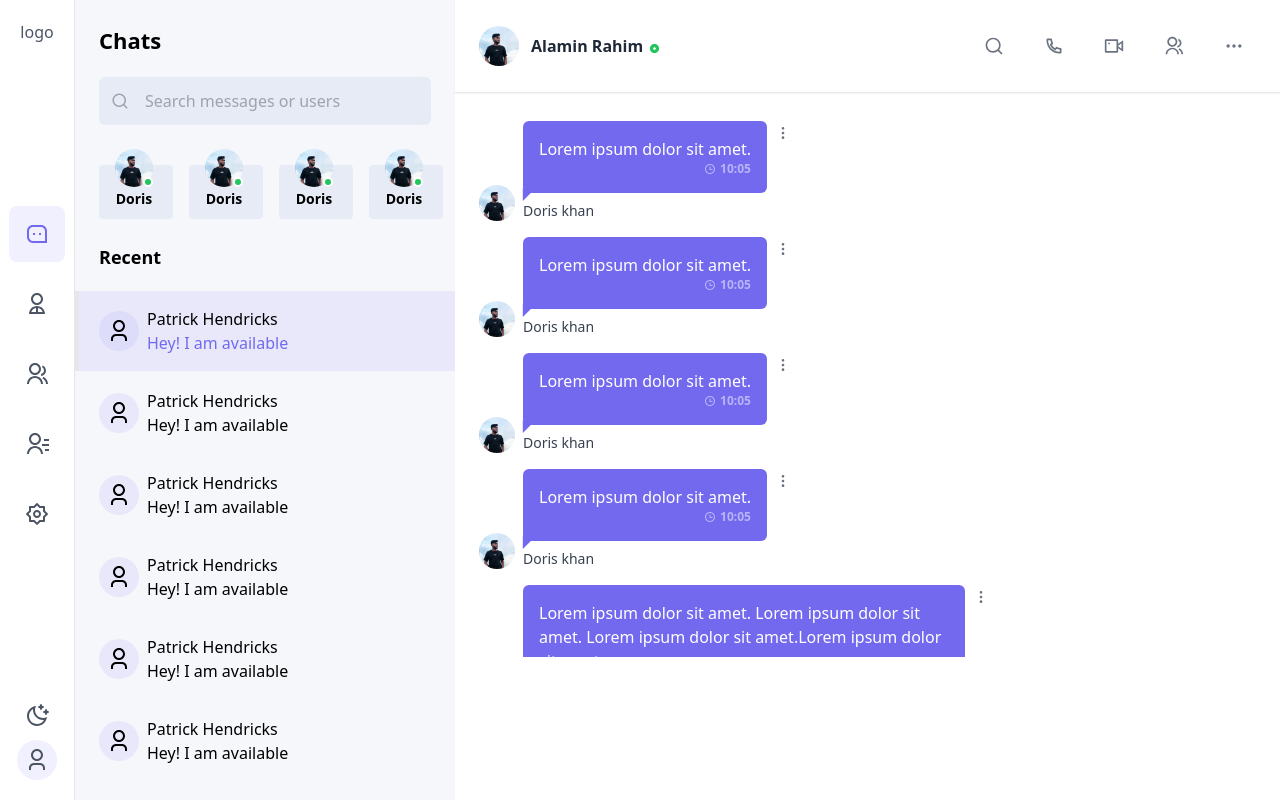
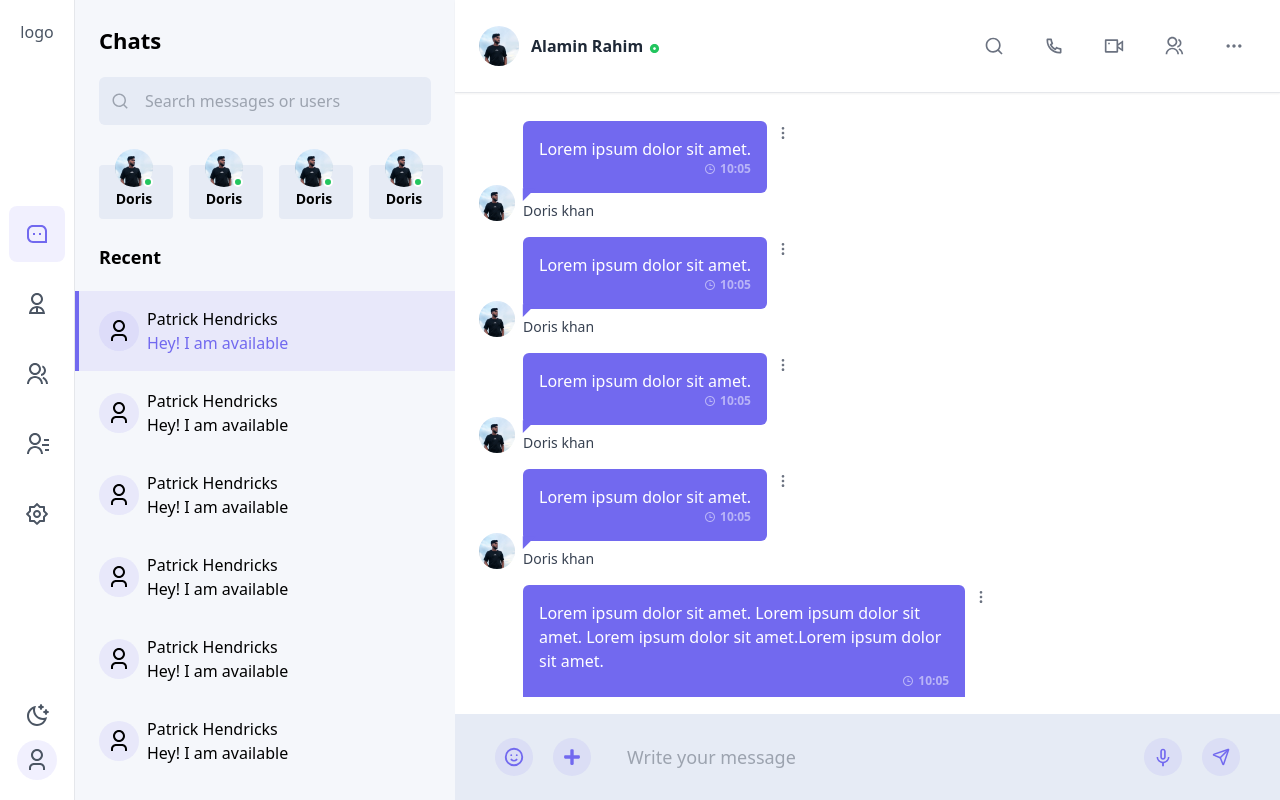
Before and after one commit to StellarWeb-Innovators/Connector, a React (Vite) app: page /chat/1 in a window 1280 px wide. Built offline with nearby package versions, Linux system fonts and the light colour scheme; no server answers.

Commit message:
made the send message component

```diff
--- a/src/pages/home/common/barContents/CommonAccordion.jsx
+++ b/src/pages/home/common/barContents/CommonAccordion.jsx
@@ -1,3 +1,4 @@
+/* eslint-disable react/prop-types */
 import { useEffect, useState } from "react";
 import { IoIosArrowUp } from "react-icons/io";
 import { RiUser2Line } from "react-icons/ri";
--- a/src/pages/home/common/barContents/MyChats.jsx
+++ b/src/pages/home/common/barContents/MyChats.jsx
@@ -6,7 +6,7 @@ import ActiveContact from "./ActiveContact";
 const MyChats = () => {
     const chatId = useParams()?.chatId;
     const id = parseInt(chatId);
-    const activeColor = "#7269EF";
+    // const activeColor = "#7269EF";
 
     const myChats = [
         {
@@ -68,7 +68,7 @@ const MyChats = () => {
                         to={`/chat/${chat?._id}`}
                         key={index}>
                         <div
-                            className={`${chat?._id === id ? `bg-[#7269ef1a]  border-[${activeColor}]` : "border-[#F5F7FB]"} border-l-4 transition-all duration-200 px-5 py-4 cursor-pointer`}
+                            className={`${chat?._id === id ? `bg-[#7269ef1a]  border-[#7269EF]` : "border-[#F5F7FB]"} hover:bg-[#7269ef1a] border-l-4 transition-all duration-200 px-5 py-4 cursor-pointer`}
                         >
                             <div className="flex gap-2 items-center">
                                 {/* image */}
--- a/src/pages/home/common/chatBox/ChatBox.jsx
+++ b/src/pages/home/common/chatBox/ChatBox.jsx
@@ -1,14 +1,18 @@
 import { useParams } from "react-router-dom";
 import InboxHeader from "./InboxHeader";
 import Messages from "./Messages";
+import SendMessage from "./SendMessage";
 
 const ChatBox = () => {
     const chatId = useParams()?.chatId;
     return (
-        <div className="w-full h-screen ">
+        <div className="w-full h-screen relative">
             <InboxHeader />
-            <div className="max-h-[70vh]">
+            <div className="">
                 <Messages />
+            </div>
+            <div className="absolute bottom-0 left-0 w-full">
+                <SendMessage />
             </div>
         </div>
     );
--- a/src/pages/home/common/chatBox/Messages.jsx
+++ b/src/pages/home/common/chatBox/Messages.jsx
@@ -46,7 +46,7 @@ const Messages = () => {
     ]
     return (
         <div className="flex flex-col justify-end gap-y-4  py-1">
-            <div className="h-[70vh] space-y-4 overflow-hidden overflow-y-auto no-scrollbar px-6 pt-6">
+            <div className="h-[75vh]  space-y-4 overflow-hidden overflow-y-auto no-scrollbar px-6 pt-6">
                 {
                     allMessages?.map((message, index) => <Message
                         key={index}
--- /dev/null
+++ b/src/pages/home/common/chatBox/SendMessage.jsx
@@ -0,0 +1,34 @@
+import { FaPlus } from "react-icons/fa";
+import { HiOutlineEmojiHappy } from "react-icons/hi";
+import { LuSend } from "react-icons/lu";
+import { MdOutlineKeyboardVoice } from "react-icons/md";
+
+const SendMessage = () => {
+    return (
+        <div className="w-full px-10 py-6 bg-[#E6EBF5] flex gap-5">
+            {/* emoji btn */}
+            <button className="p-2 rounded-full bg-[#7269ef1a] text-[#7269EF] hover:bg-[#7269EF] hover:text-white transition-all duration-200">
+                <HiOutlineEmojiHappy className="text-[22px]" />
+            </button>
+            {/* plus btn */}
+            <button className="p-[10px] rounded-full bg-[#7269ef1a] text-[#7269EF] hover:bg-[#7269EF] hover:text-white transition-all duration-200">
+                <FaPlus className="text-lg" />
+            </button>
+            {/* message input*/}
+            <input type="text" name="" id=""
+                placeholder="Write your message"
+                className="outline-none bg-[#E6EBF5] text-lg w-full ml-4"
+            />
+            {/* voice btn */}
+            <button className="p-2 rounded-full bg-[#7269ef1a] text-[#7269EF] hover:bg-[#7269EF] hover:text-white transition-all duration-200">
+                <MdOutlineKeyboardVoice className="text-[22px]" />
+            </button>
+            {/* send btn */}
+            <button className="p-[10px] rounded-full bg-[#7269ef1a] text-[#7269EF] hover:bg-[#7269EF] hover:text-white transition-all duration-200">
+                <LuSend className="text-lg" />
+            </button>
+        </div>
+    );
+};
+
+export default SendMessage;
```
